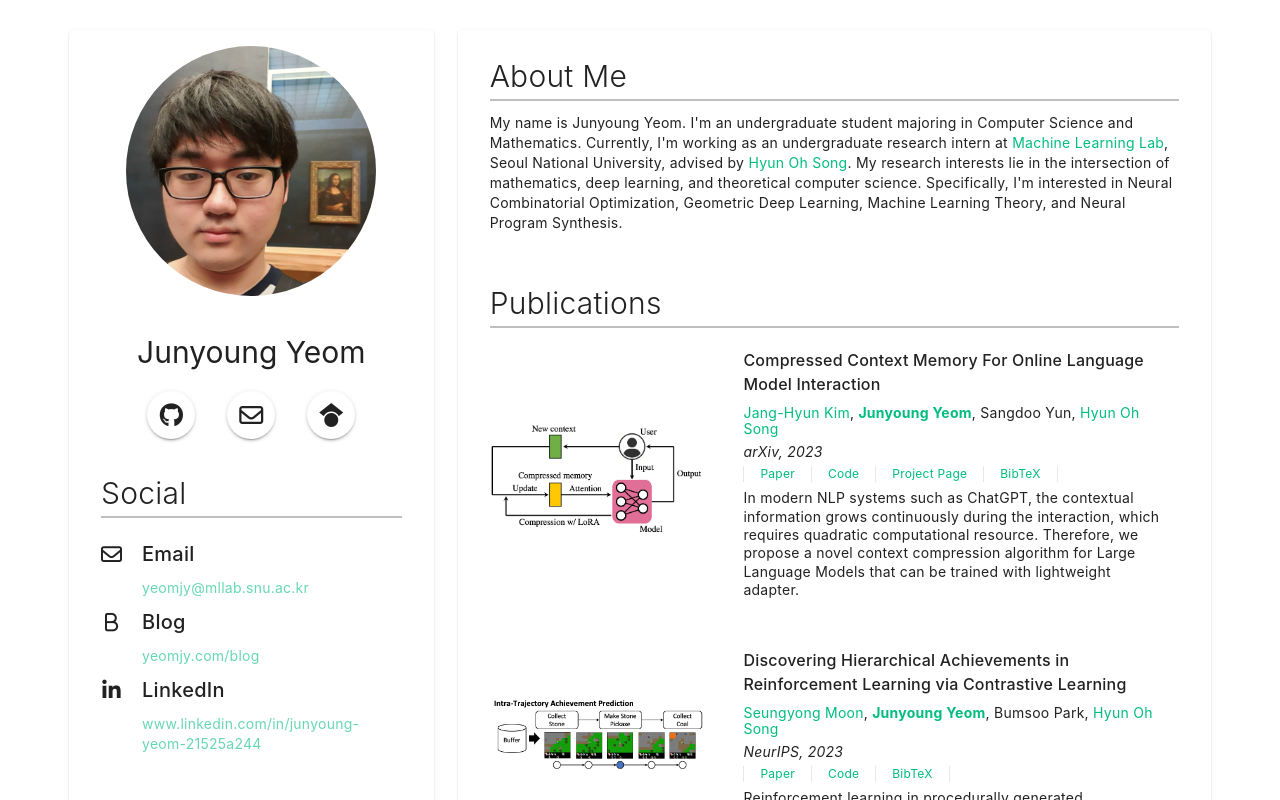
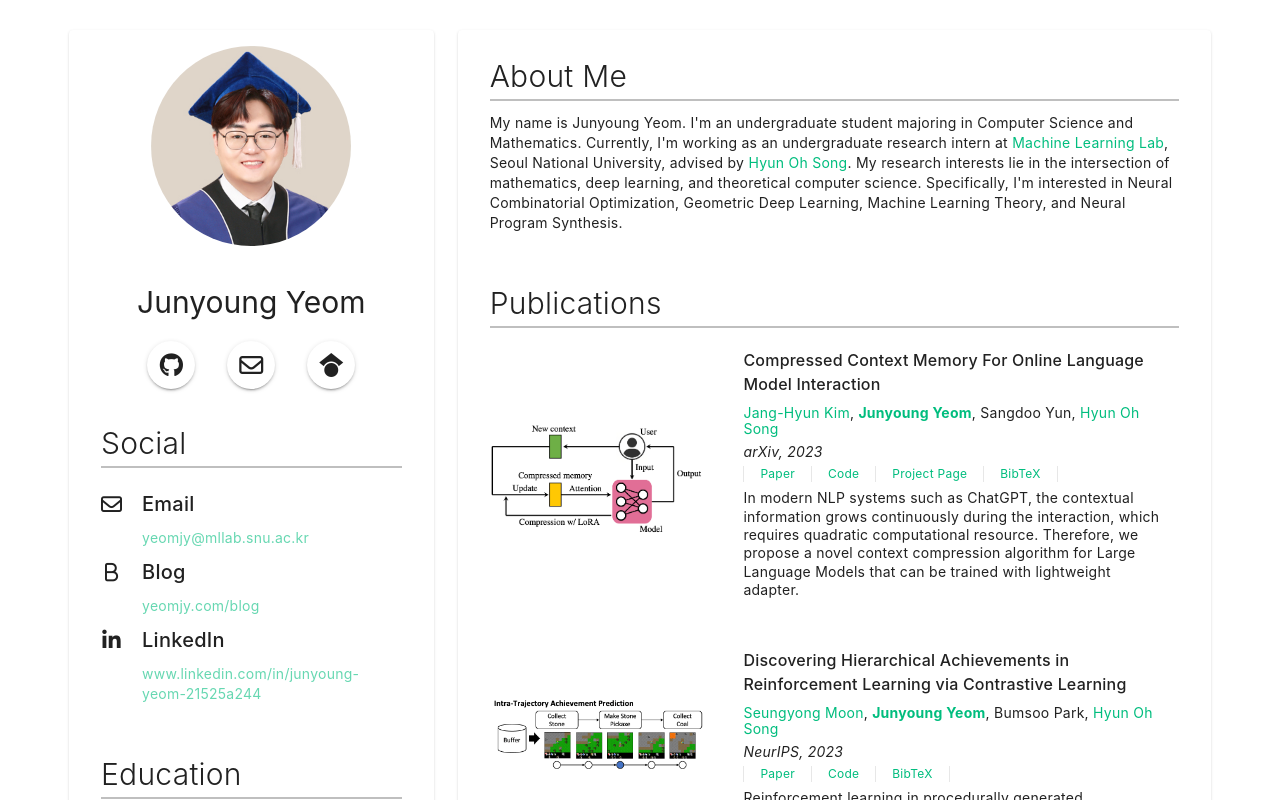
Before and after one commit to yeomjy/yeomjy.github.io, a Vue app: page / in a window 1280 px wide. Shown: the top 800 px of the page. Built offline with nearby package versions, Linux system fonts and the light colour scheme.

Commit message:
update: profile

```diff
--- a/src/contents/ProfileImage.vue
+++ b/src/contents/ProfileImage.vue
@@ -1,11 +1,11 @@
 <script setup lang="ts"></script>
 <template>
-  <v-avatar size="250" class="profile">
+  <v-avatar size="200" class="profile">
     <img
       alt="Profile Image"
-      src="../assets/profile.jpeg"
-      width="250"
-      height="250"
+      src="../assets/profile.png"
+      width="200"
+      height="200"
     />
   </v-avatar>
   <h1 class="name">Junyoung Yeom</h1>
```
Also changed, not shown: src/assets/profile.jpeg (deleted), src/assets/profile.png (added).
